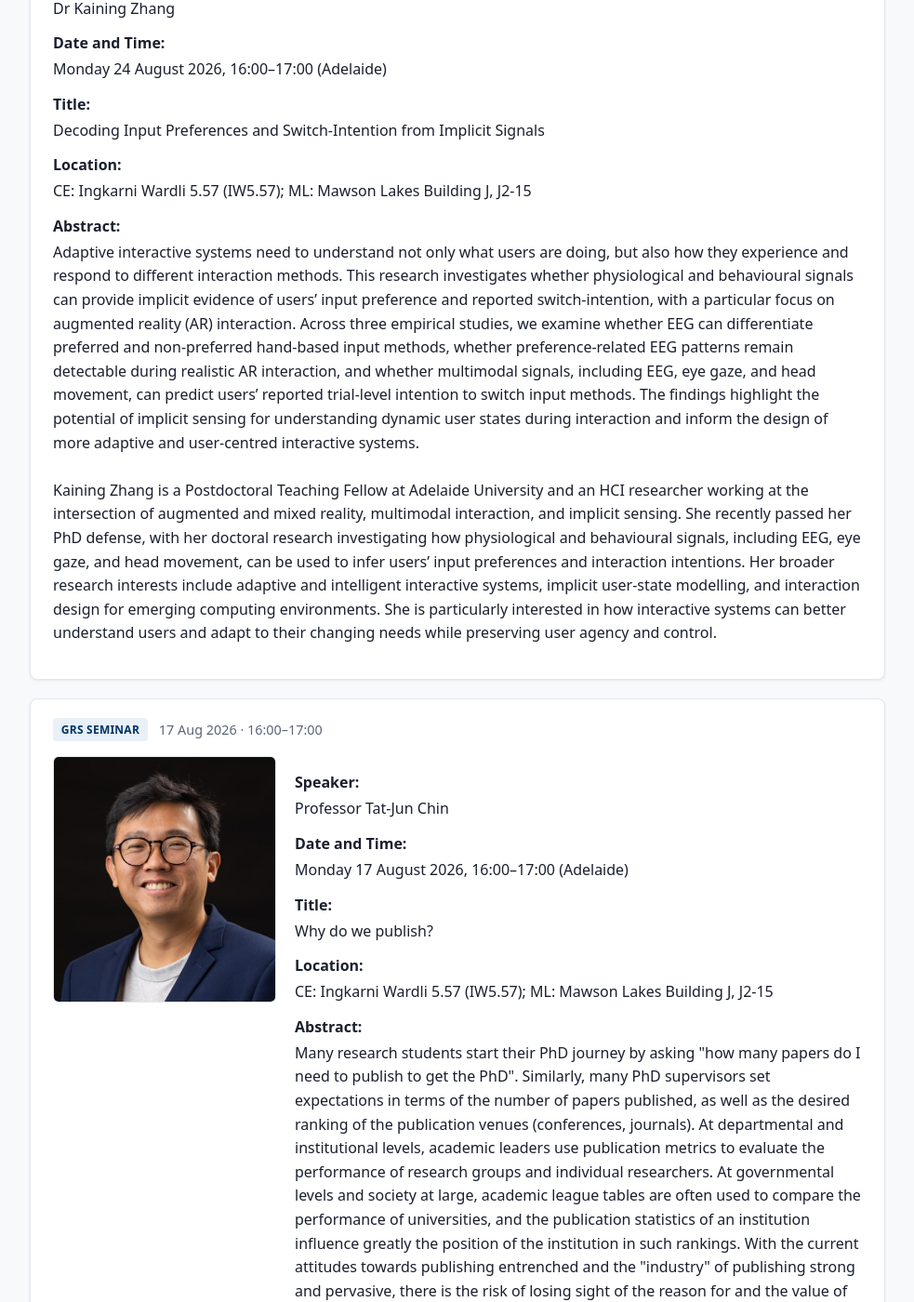
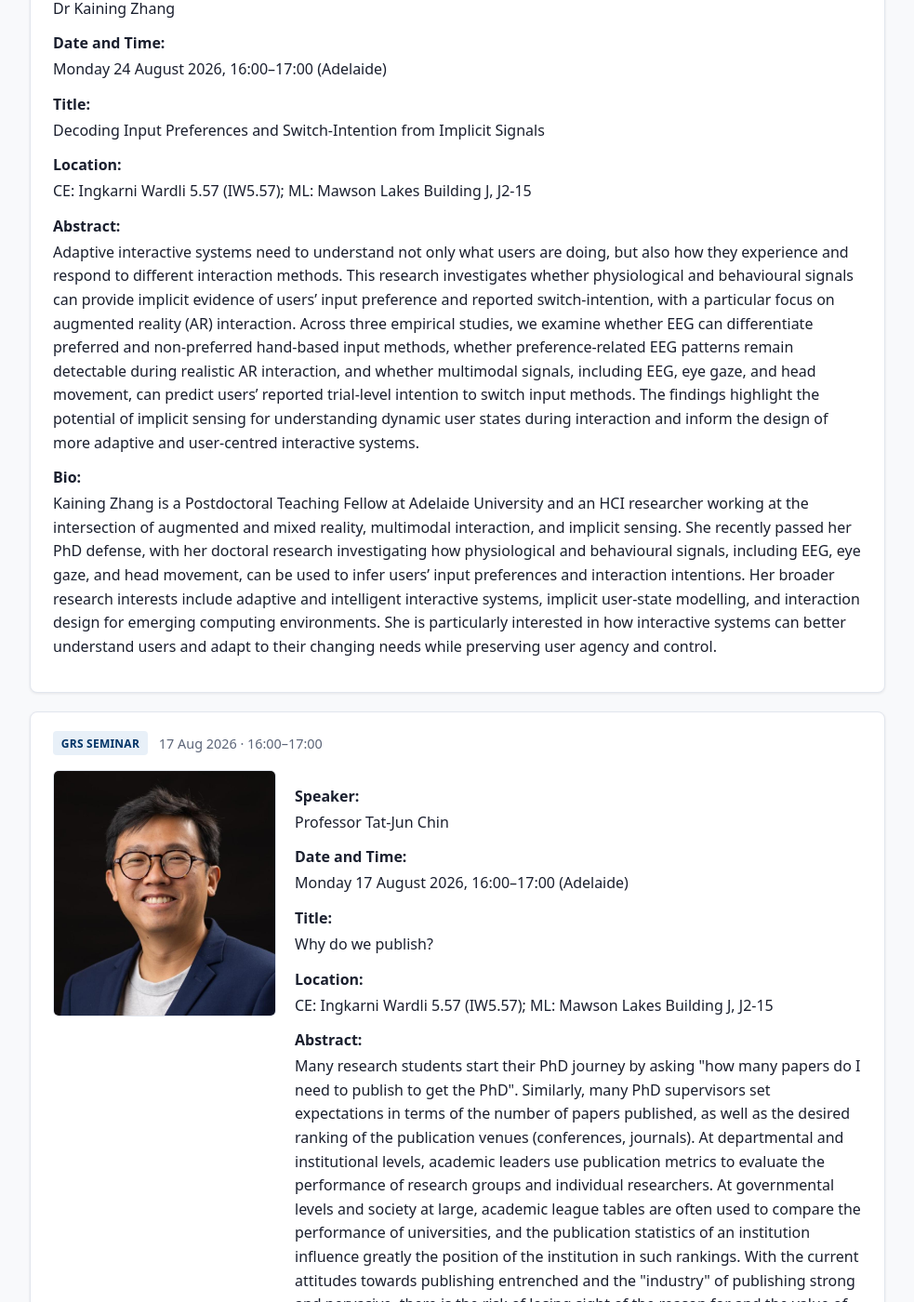
Before and after one commit to ht-timchen/Adelaide-CSIT-GRC, a Jekyll site: the page built from past-seminars.md, in a window 1280 px wide and 1400 px high, scrolled down 421 px. Shown: the whole window at 93% size, without its empty margins (148-1131 px from the left). Built offline with Jekyll 4.4.1, drawn with Linux system fonts in a browser that asks for light colours; some of the changed text lies outside the part shown.

Commit message:
Add Bio header to GRS seminar cards and split speaker bios.
Support an optional bio field in event listings so abstracts and biographies display separately.

Co-authored-by: Cursor <cursoragent@cursor.com>

```diff
--- a/_includes/announcement-event.html
+++ b/_includes/announcement-event.html
@@ -22,6 +22,11 @@
   <dd class="abstract">{{ s.abstract }}</dd>
   {% endif %}
 
+  {% if s.bio %}
+  <dt>Bio:</dt>
+  <dd class="abstract">{{ s.bio }}</dd>
+  {% endif %}
+
   {% if s.online_url %}
   <dt>Online:</dt>
   <dd class="meeting-link"><a href="{{ s.online_url }}" rel="noopener noreferrer">Join online</a></dd>
--- a/schema/seminar.schema.json
+++ b/schema/seminar.schema.json
@@ -100,6 +100,7 @@
             "speaker": { "type": "string", "minLength": 1 },
             "location": { "type": "string", "minLength": 1 },
             "abstract": { "type": "string" },
+            "bio": { "type": "string" },
             "online_url": { "type": "string", "format": "uri" }
           }
         }
```
Also changed, not shown: AGENTS.md (+4 -1 lines), _data/seminars.yml (+6 -6 lines), .cursor/skills/update-seminar-calendar/SKILL.md.
